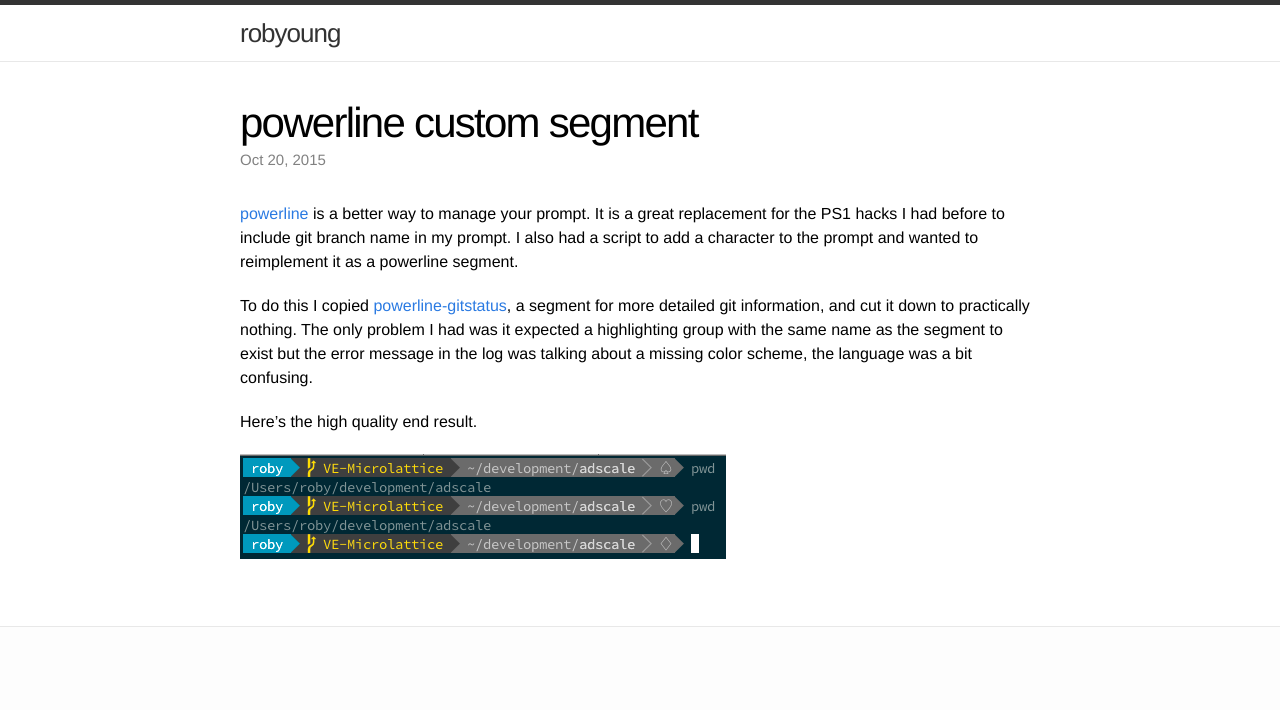
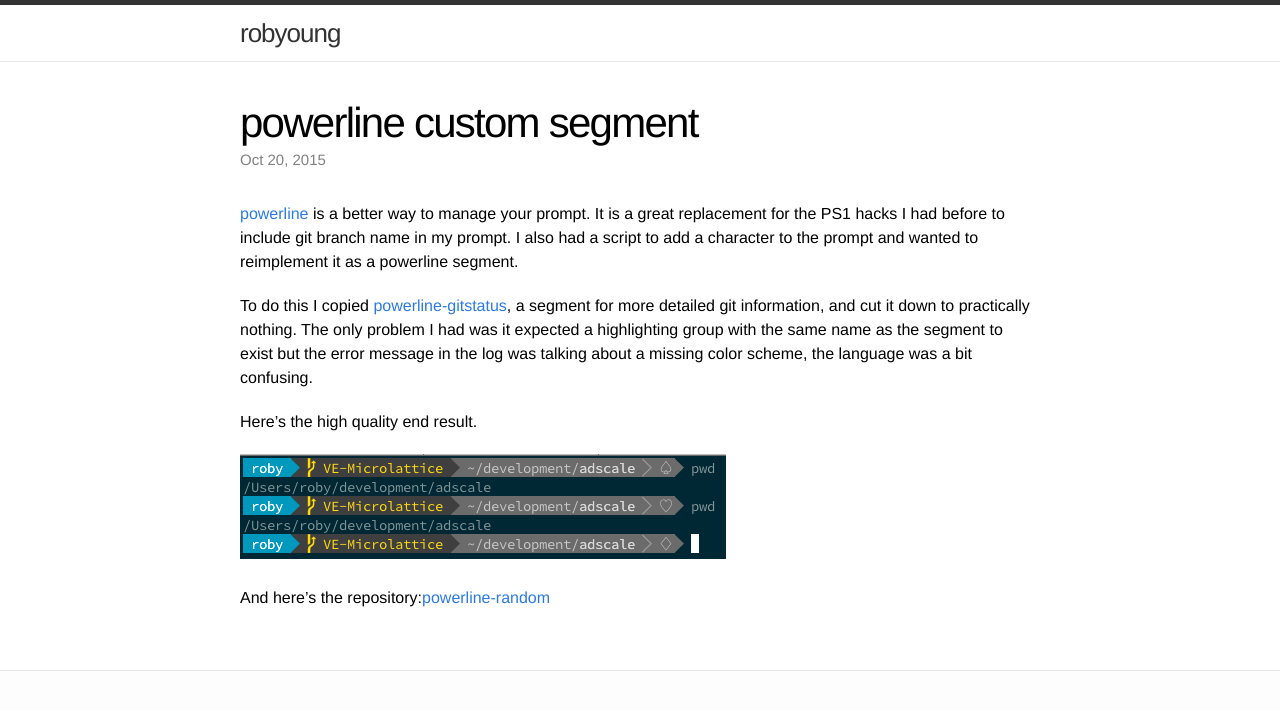
Before and after one commit to robobario/robobario.github.io, a Jekyll site: the page built from _posts/2015-10-20-powerline-custom-segment.markdown, in a window 1280 px wide. Shown: the top 710 px of the page. Built offline with Jekyll 4.4.1, drawn with Linux system fonts in a browser that asks for light colours.

Commit message:
Add repository link

```diff
--- a/_posts/2015-10-20-powerline-custom-segment.markdown
+++ b/_posts/2015-10-20-powerline-custom-segment.markdown
@@ -11,3 +11,5 @@
 Here's the high quality end result.
 
 ![Custom segment](/assets/custom-segment.png)
+
+And here's the repository:[powerline-random]("https://github.com/robobario/powerline-random")
```
